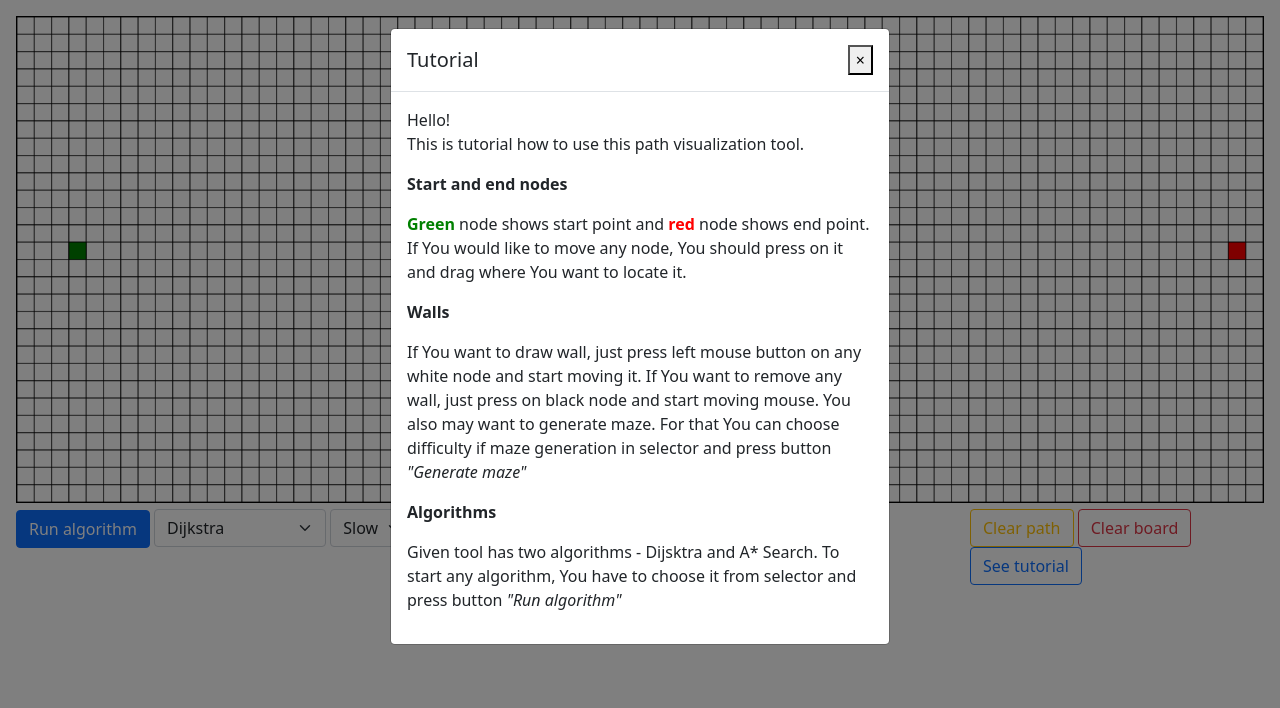
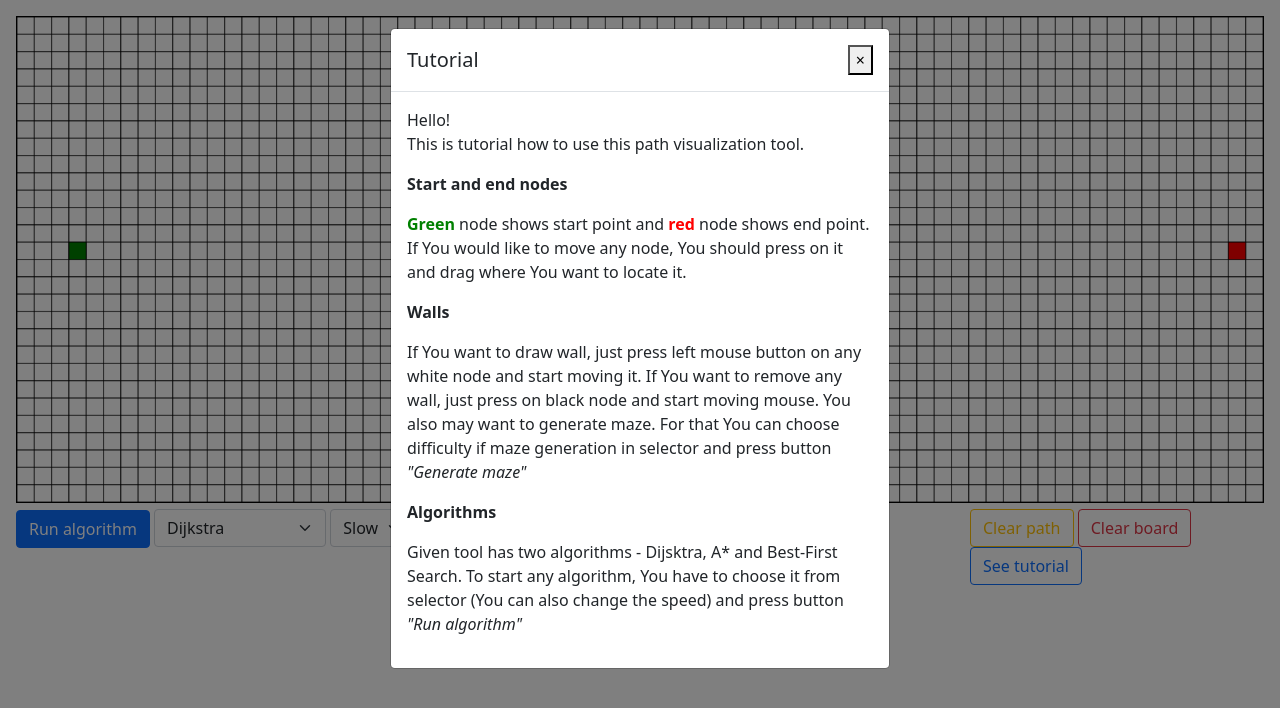
Before and after one commit to valart/pathfinding, a plain HTML site: page index.html in a window 1280 px wide. Both pictures are taken after a click on the button "See tutorial". Drawn offline with nearby package versions, Linux system fonts and the light colour scheme.

Commit message:
Adding description

```diff
--- a/index.html
+++ b/index.html
@@ -61,7 +61,7 @@
                 <p>If You want to draw wall, just press left mouse button on any white node and start moving it. If You want to remove any wall, just press on black node and
                 start moving mouse. You also may want to generate maze. For that You can choose difficulty if maze generation in selector and press button <i>"Generate maze"</i></p>
                 <p><b>Algorithms</b><p>
-                <p>Given tool has two algorithms - Dijsktra and A* Search. To start any algorithm, You have to choose it from selector and press button <i>"Run algorithm"</i><p>
+                <p>Given tool has two algorithms - Dijsktra, A* and Best-First Search. To start any algorithm, You have to choose it from selector (You can also change the speed) and press button <i>"Run algorithm"</i><p>
             </div>
         </div>
     </div>
```
